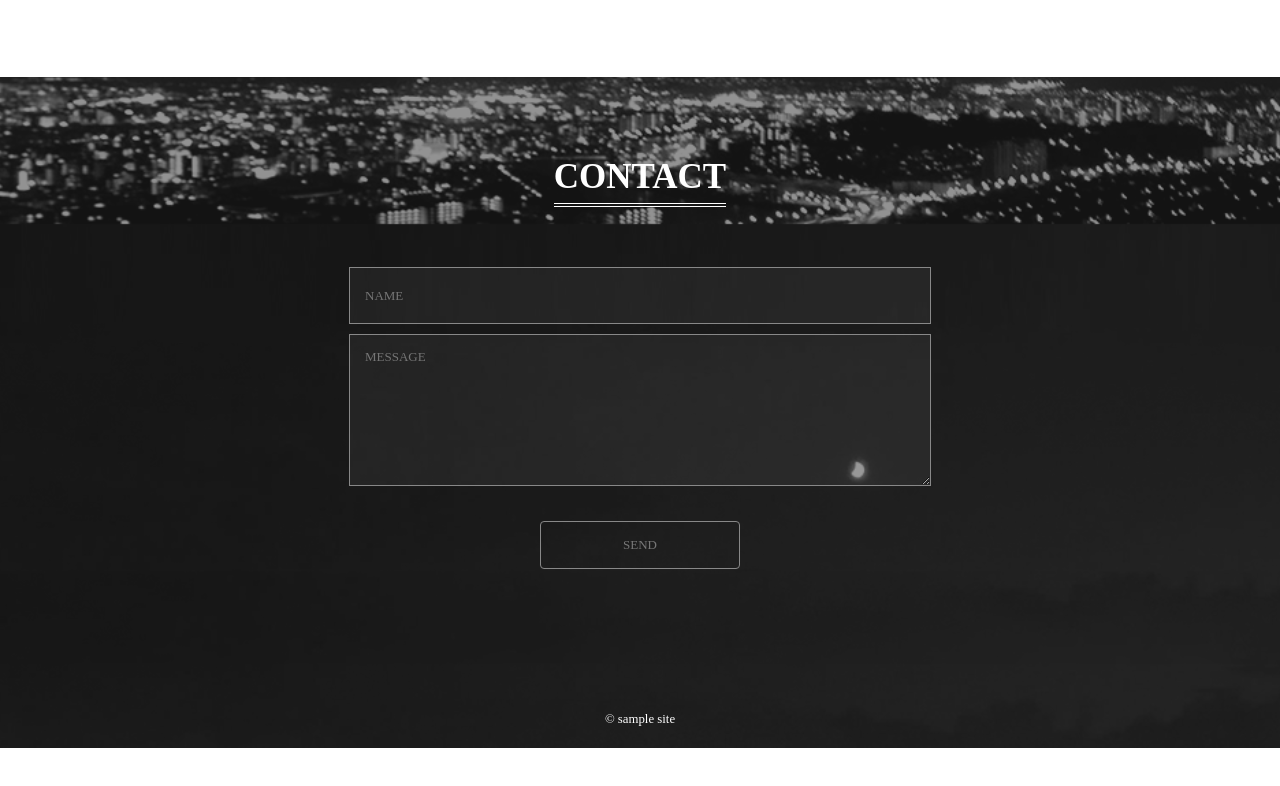
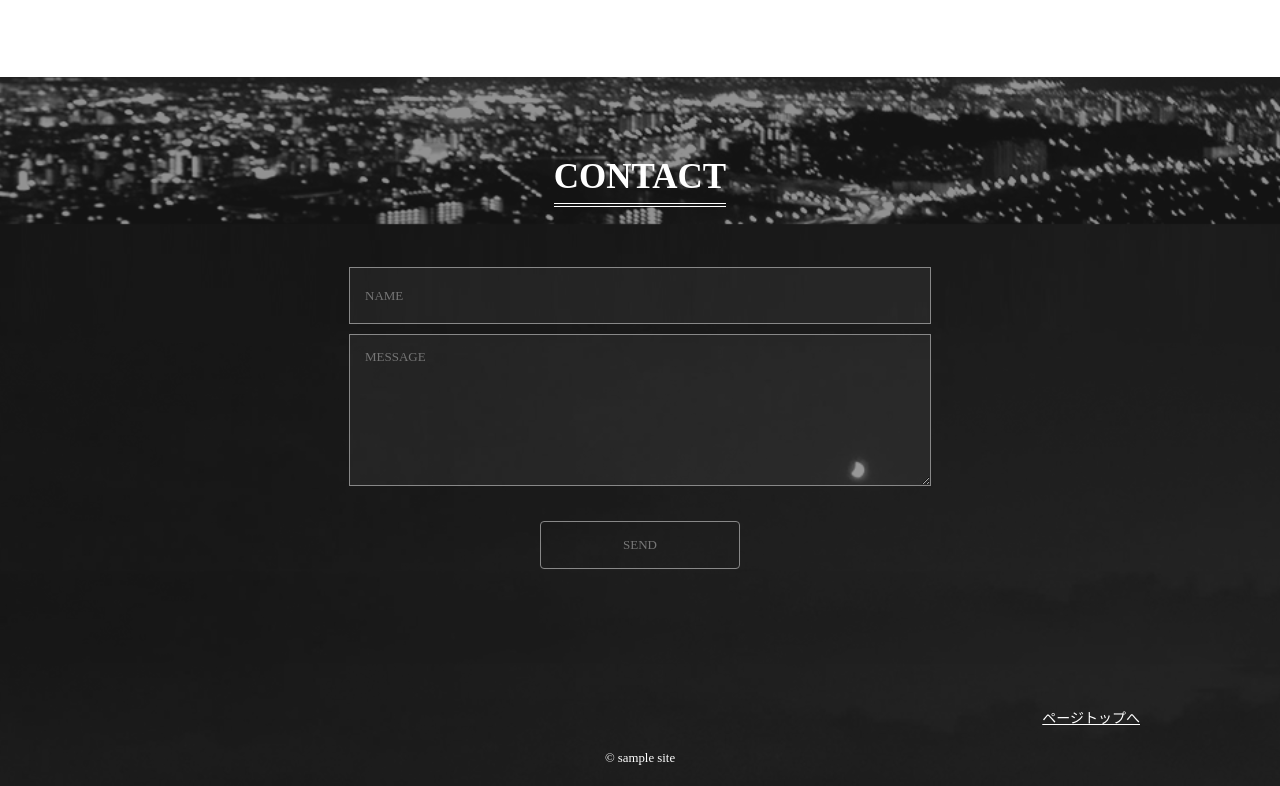
Before and after one commit to wataru-kodama/html-study, a plain HTML site: page single_page/index.html in a window 1280 px wide. Shown: the part 2176-2962 px from the top of the page. Before the commit the page ends 2924 px from the top, so only its background shows below. Drawn offline with nearby package versions, Linux system fonts and the light colour scheme.

Commit message:
js.pagetopの追加

```diff
--- a/single_page/css/styles.css
+++ b/single_page/css/styles.css
@@ -201,3 +201,13 @@ footer {
   padding: 0 0 20px;
   text-align: center;
 }
+.pagetop {
+  margin: 0 auto 20px;
+  text-align: end;
+  width: 1000px;
+}
+.pagetop a {
+  color: #fff;
+  text-decoration: underline;
+  font-size: 1.4rem;
+}
--- a/single_page/index.html
+++ b/single_page/index.html
@@ -5,6 +5,8 @@
     <title>シングルページ</title>
     <link rel="stylesheet" href="css/reset.css">
     <link rel="stylesheet" href="css/styles.css">
+    <script src="https://ajax.googleapis.com/ajax/libs/jquery/3.4.1/jquery.min.js"></script>
+    <script src="js/pagetop.js"></script>
   </head>
   <body>
     <header>
@@ -119,6 +121,9 @@
           </p>
         </form>
       </div>
+      <div class="pagetop">
+        <a href="javascript:void(0);" id="top">ページトップへ</a>
+      </div>
       <footer>
         <small>&copy; sample site</small>
       </footer>
--- /dev/null
+++ b/single_page/js/pagetop.js
@@ -0,0 +1,7 @@
+'use strict';
+
+$(function() {
+  $('#top').on('click',function() {
+    $('html').animate({scrollTop:0},500);
+  });
+});
```
